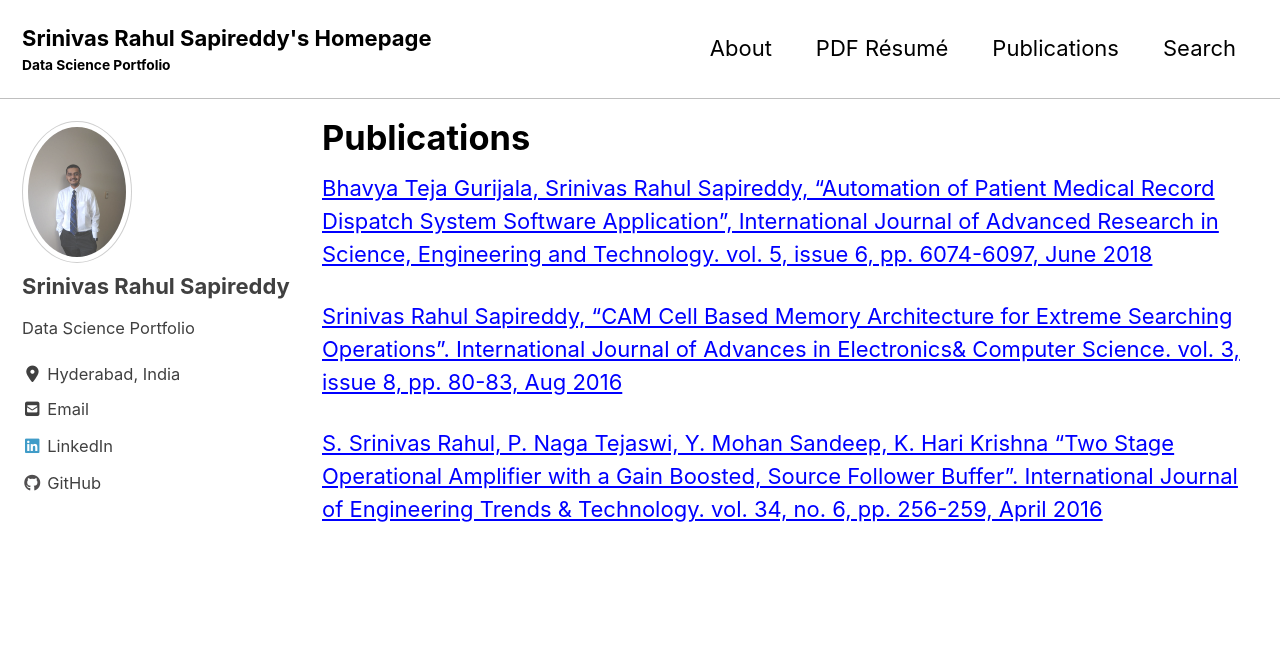
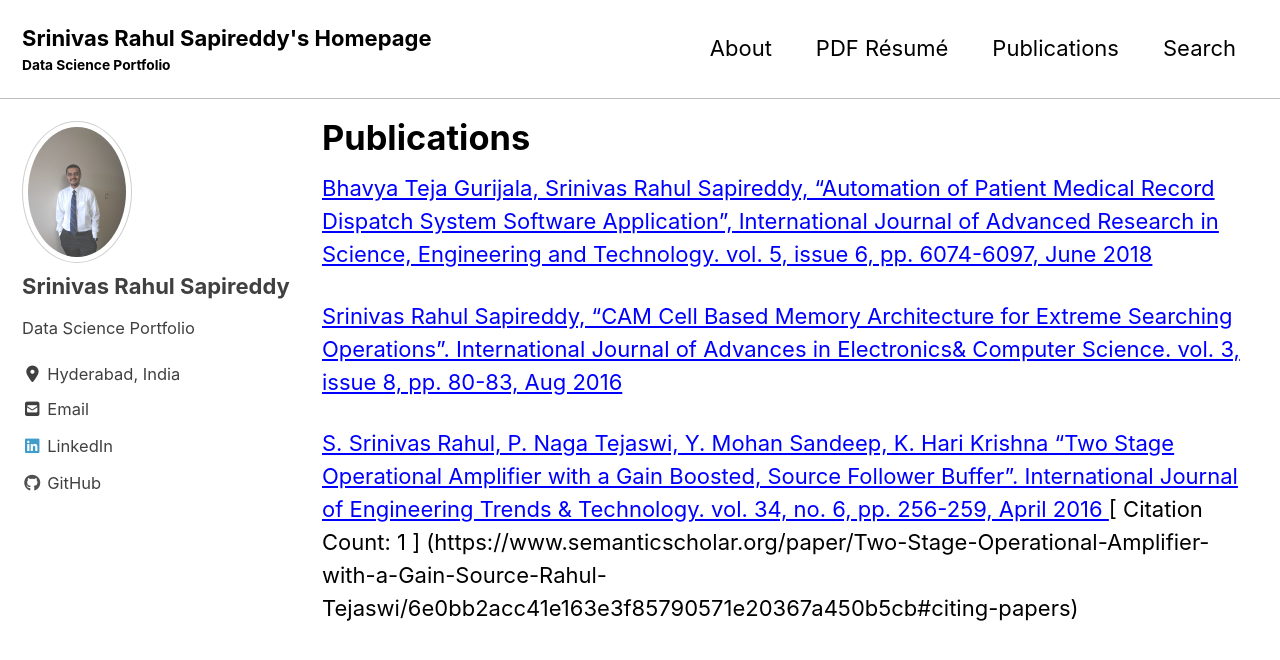
Before and after one commit to srsapireddy/srsapireddy.github.io, a Jekyll site: the page built from _pages/publications.md, in a window 1280 px wide and 900 px high. Shown: the top 660 px of the window. Built offline with Jekyll 4.4.1, drawn with Linux system fonts in a browser that asks for light colours; cached includes are drawn as plain includes; nearby versions of some CDN libraries.

Commit message:
new gith

```diff
--- a/_pages/publications.md
+++ b/_pages/publications.md
@@ -8,3 +8,4 @@ permalink: /publications/
 [ Srinivas Rahul Sapireddy, “CAM Cell Based Memory Architecture for Extreme Searching Operations”. International Journal of Advances in Electronics& Computer Science. vol. 3, issue 8, pp. 80-83, Aug 2016 ](http://www.iraj.in/journal/journal_file/journal_pdf/12-284-147394117580-83.pdf)
 
 [ S. Srinivas Rahul, P. Naga Tejaswi, Y. Mohan Sandeep, K. Hari Krishna “Two Stage Operational Amplifier with a Gain Boosted, Source Follower Buffer”. International Journal of Engineering Trends & Technology. vol. 34, no. 6, pp. 256-259, April 2016 ](https://pdfs.semanticscholar.org/6e0b/b2acc41e163e3f85790571e20367a450b5cb.pdf)
+[ Citation Count: 1 ] (https://www.semanticscholar.org/paper/Two-Stage-Operational-Amplifier-with-a-Gain-Source-Rahul-Tejaswi/6e0bb2acc41e163e3f85790571e20367a450b5cb#citing-papers)
```
